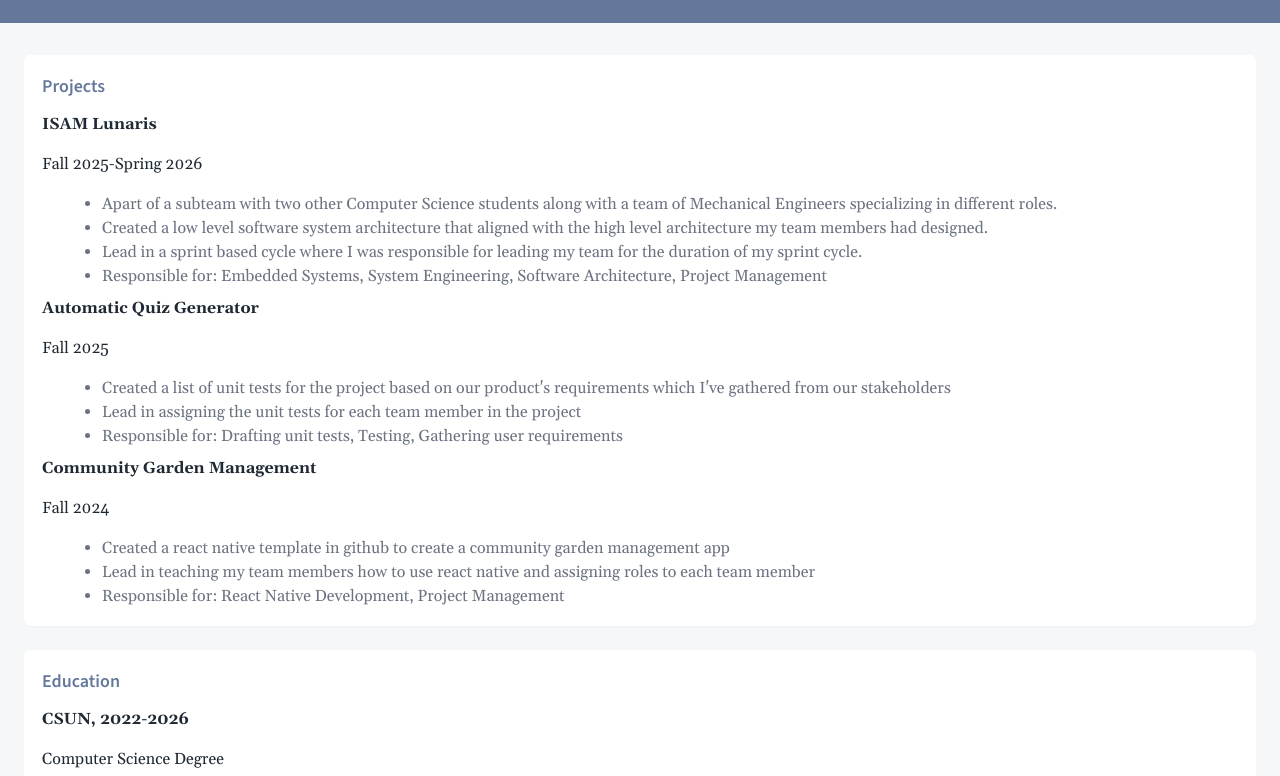
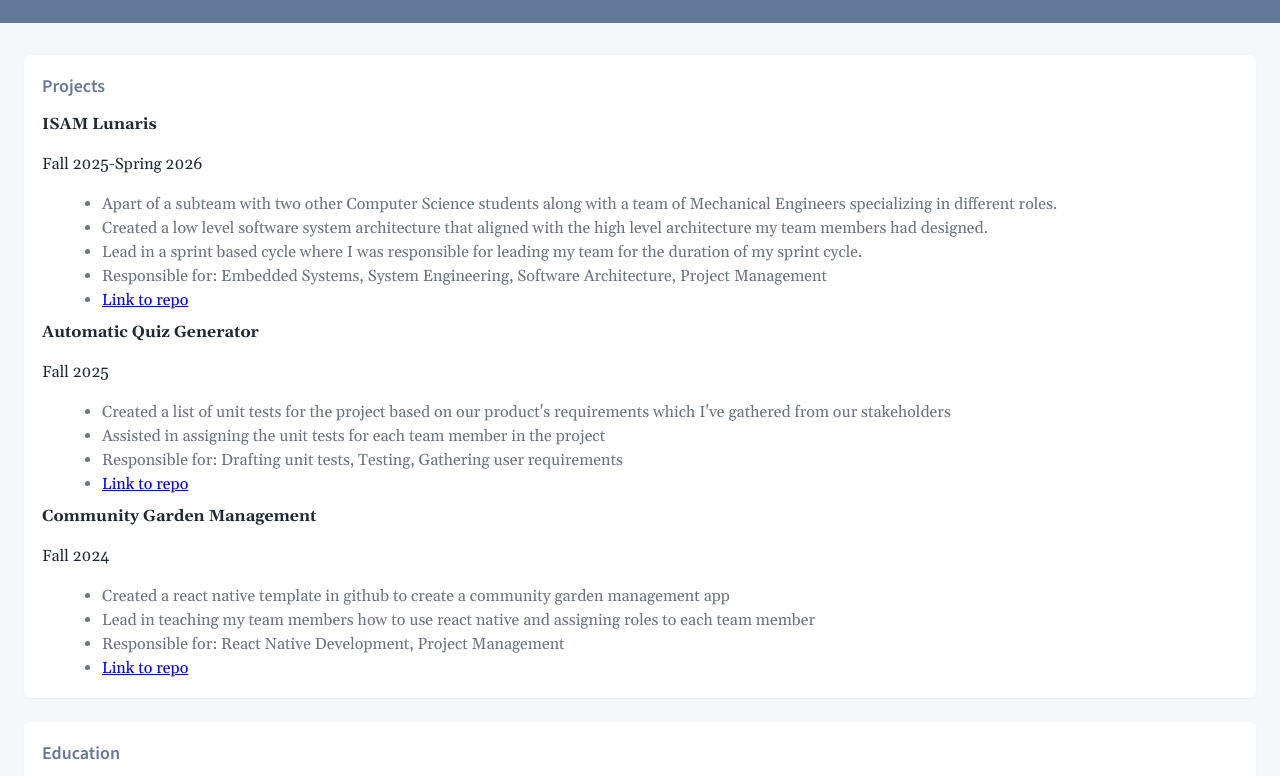
Before and after one commit to EdgarHernandez1234/comp484-hw6, a plain HTML site: page index.html in a window 1280 px wide. Shown: the part 154-930 px from the top of the page. Drawn offline with nearby package versions, Linux system fonts and the light colour scheme.

Commit message:
finalized index

```diff
--- a/index.html
+++ b/index.html
@@ -36,6 +36,7 @@
                 <li>Created a low level software system architecture that aligned with the high level architecture my team members had designed.</li>
                 <li>Lead in a sprint based cycle where I was responsible for leading my team for the duration of my sprint cycle.</li>
                 <li>Responsible for: Embedded Systems, System Engineering, Software Architecture, Project Management</li>
+                <li><a href="https://github.com/EdgarHernandez1234/ISAM" target="_blank">Link to repo</a></li>
             </ul>
 
             <h3>Automatic Quiz Generator</h3>
@@ -43,8 +44,10 @@
 
             <ul>
                 <li>Created a list of unit tests for the project based on our product's requirements which I've gathered from our stakeholders</li>
-                <li>Lead in assigning the unit tests for each team member in the project</li>
+                <li>Assisted in assigning the unit tests for each team member in the project</li>
                 <li>Responsible for: Drafting unit tests, Testing, Gathering user requirements</li>
+                <li><a href="https://github.com/ftrbnd/quiz-generator" target="_blank">Link to repo</a></li>
+
             </ul>
 
             <h3>Community Garden Management</h3>
@@ -54,6 +57,8 @@
                 <li>Created a react native template in github to create a community garden management app</li>
                 <li>Lead in teaching my team members how to use react native and assigning roles to each team member</li>
                 <li>Responsible for: React Native Development, Project Management</li>
+                <li><a href="https://github.com/EdgarHernandez1234/Community-Garden-Management" target="_blank">Link to repo</a></li>
+
             </ul>
             <!-- end of Projects block. -->
 
@@ -66,10 +71,10 @@
 
             <!-- School details: copy this whole block to add more schools. -->
             <h3>CSUN, 2022-2026</h3>
-            <p>Computer Science Degree</p>
+            <p>Bachelor's Degree in Computer Science</p>
 
             <!-- Add as many paragraphs as you need. -->
-            <p>During my time at CSUN, I've completed projects such as Community Garden Management, Automatic Quiz Generator, and ISAM Lunaris</p>
+            <p>During my time at CSUN, I've completed projects such as Community Garden Management, Automatic Quiz Generator, and ISAM Lunaris.</p>
             <p>GPA: 3.0</p>
             <!-- End of school details. -->
         </section>
```
